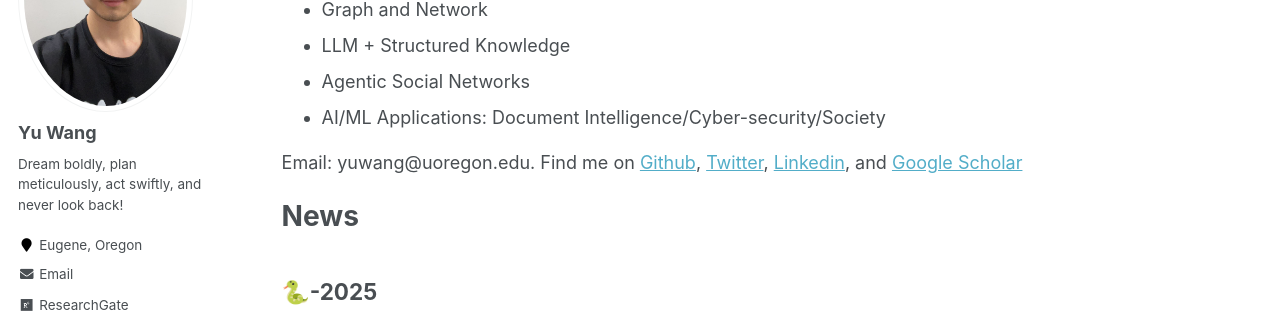
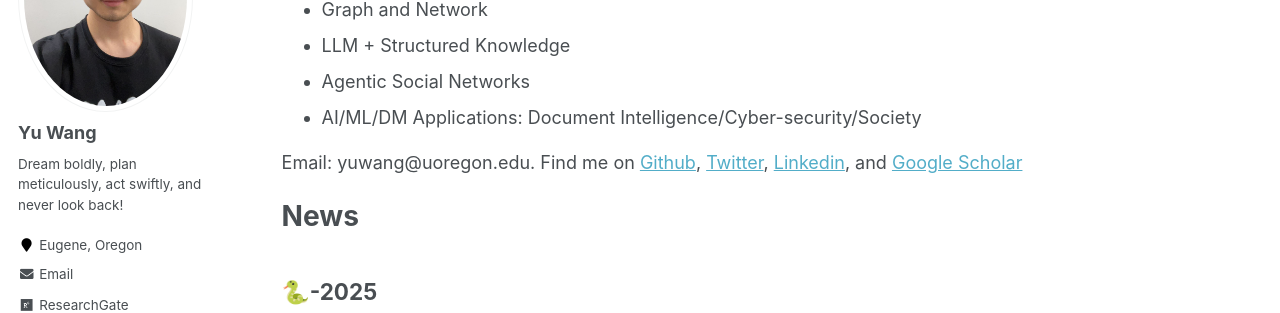
Before and after one commit to yuwang0103/yuwang0103.github.io, a Jekyll site: the page built from _pages/about.md, in a window 1280 px wide and 900 px high, scrolled down 448 px. Shown: the part 153-466 px from the top of the window. Built offline with Jekyll 4.4.1, drawn with Linux system fonts in a browser that asks for light colours.

```diff
--- a/_pages/about.md
+++ b/_pages/about.md
@@ -22,7 +22,7 @@ Research Interests:
 - Graph and Network
 - LLM + Structured Knowledge
 - Agentic Social Networks
-- AI/ML Applications: Document Intelligence/Cyber-security/Society
+- AI/ML/DM Applications: Document Intelligence/Cyber-security/Society
 
 Email: yuwang@uoregon.edu. Find me on [Github](https://github.com/yuwvandy), [Twitter](https://twitter.com/yuwang0103), [Linkedin](https://www.linkedin.com/in/yu-wang-63359a196/), and [Google Scholar](https://scholar.google.com/citations?user=XPCmiz4AAAAJ&hl=en)
 
```
